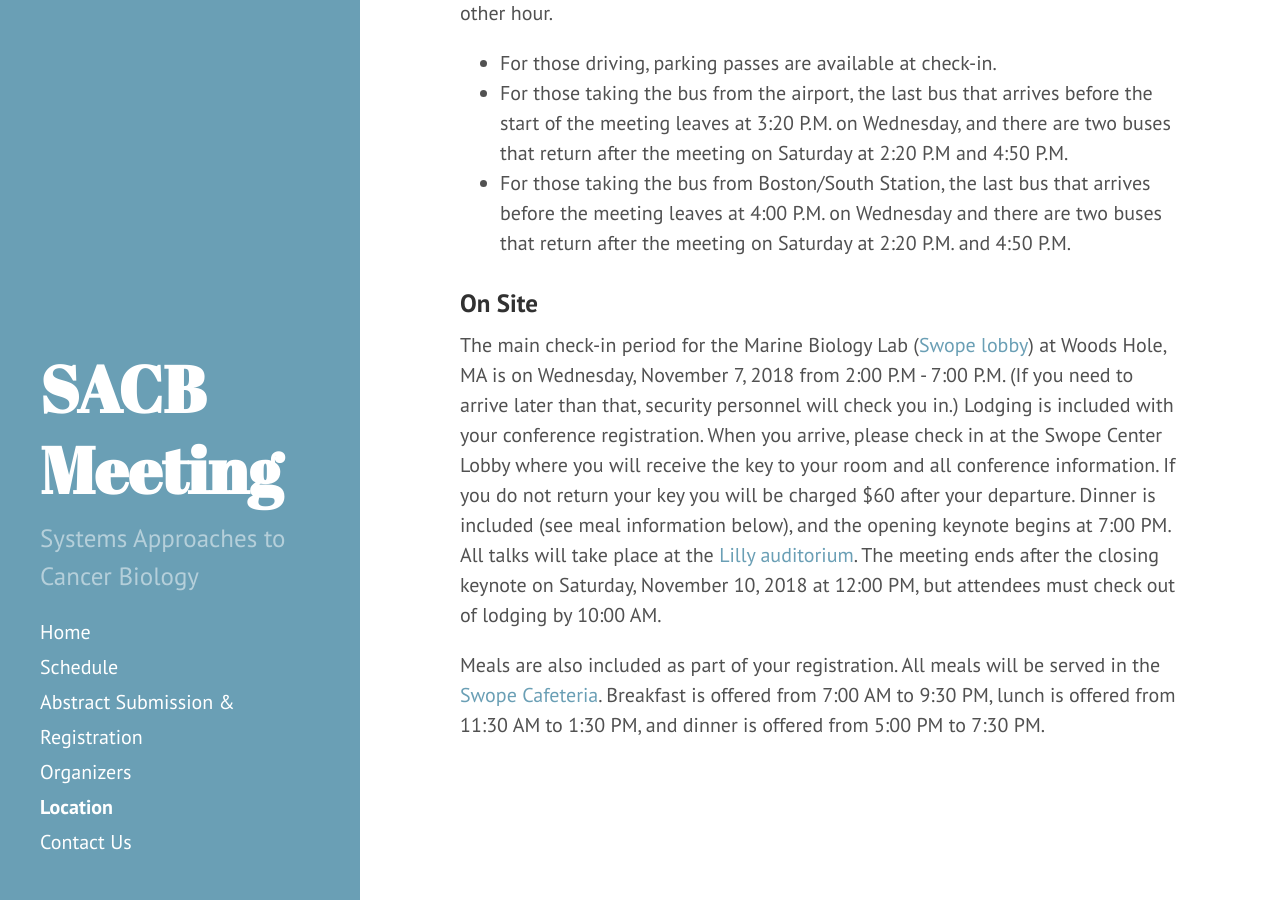
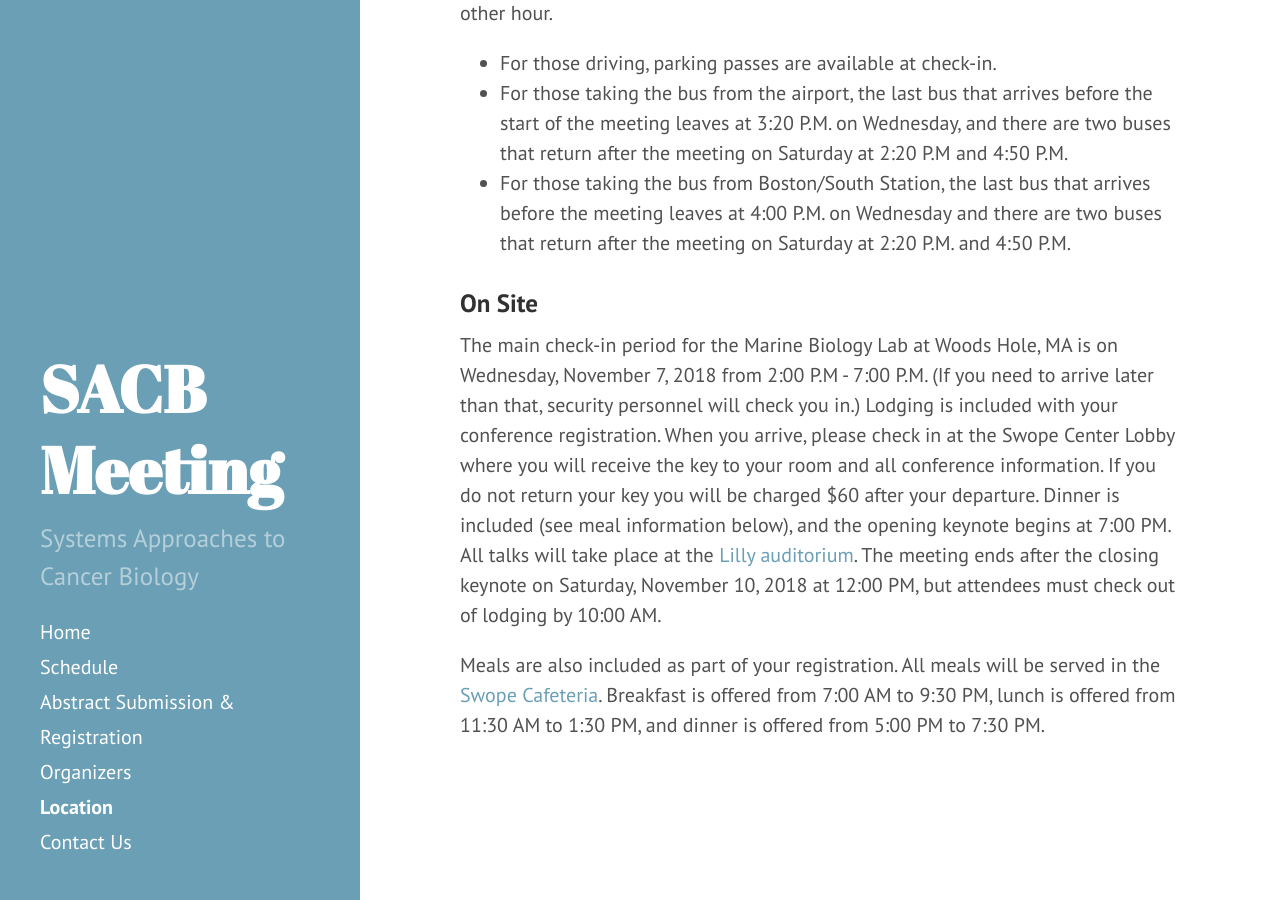
Before and after one commit to AECCSB/sacb-meeting, a Jekyll site: the page built from location.md, in a window 1280 px wide and 900 px high, scrolled down 971 px. Built offline with Jekyll 4.4.1, drawn with Linux system fonts in a browser that asks for light colours.

Commit message:
Update location.md

```diff
--- a/location.md
+++ b/location.md
@@ -25,6 +25,6 @@
 
 ### On Site
 
-The main check-in period for the Marine Biology Lab ([Swope lobby](https://www.google.com/maps/place/Swope+Center/@41.5264212,-70.6729768,17z/data=!4m2!3m1!1s0x89e4d88702f1e6cf:0xf6558c472d4aa281)) at Woods Hole, MA is on Wednesday, November 7, 2018 from 2:00 P.M - 7:00 P.M. (If you need to arrive later than that, security personnel will check you in.) Lodging is included with your conference registration. When you arrive, please check in at the Swope Center Lobby where you will receive the key to your room and all conference information. If you do not return your key you will be charged $60 after your departure. Dinner is included (see meal information below), and the opening keynote begins at 7:00 PM. All talks will take place at the [Lilly auditorium](https://www.google.com/maps/place/Marine+Biological+Laboratory/@41.5256391,-70.6746096,17z/data=!3m1!4b1!4m2!3m1!1s0x89e4d886d3a35f5d:0xbd6dcdc149d1a8c). The meeting ends after the closing keynote on Saturday, November 10, 2018 at 12:00 PM, but attendees must check out of lodging by 10:00 AM.
+The main check-in period for the Marine Biology Lab at Woods Hole, MA is on Wednesday, November 7, 2018 from 2:00 P.M - 7:00 P.M. (If you need to arrive later than that, security personnel will check you in.) Lodging is included with your conference registration. When you arrive, please check in at the Swope Center Lobby where you will receive the key to your room and all conference information. If you do not return your key you will be charged $60 after your departure. Dinner is included (see meal information below), and the opening keynote begins at 7:00 PM. All talks will take place at the [Lilly auditorium](https://www.google.com/maps/place/Marine+Biological+Laboratory/@41.5256391,-70.6746096,17z/data=!3m1!4b1!4m2!3m1!1s0x89e4d886d3a35f5d:0xbd6dcdc149d1a8c). The meeting ends after the closing keynote on Saturday, November 10, 2018 at 12:00 PM, but attendees must check out of lodging by 10:00 AM.
 
 Meals are also included as part of your registration. All meals will be served in the [Swope Cafeteria](http://www.mbl.edu/swope/). Breakfast is offered from 7:00 AM to 9:30 PM, lunch is offered from 11:30 AM to 1:30 PM, and dinner is offered from 5:00 PM to 7:30 PM.
```
